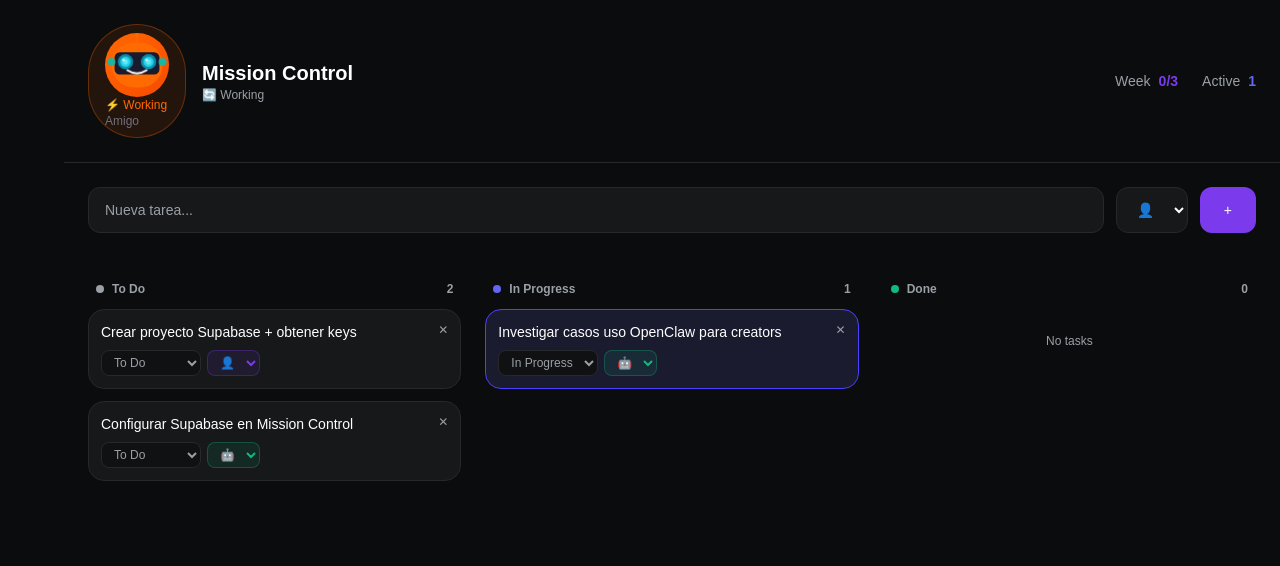
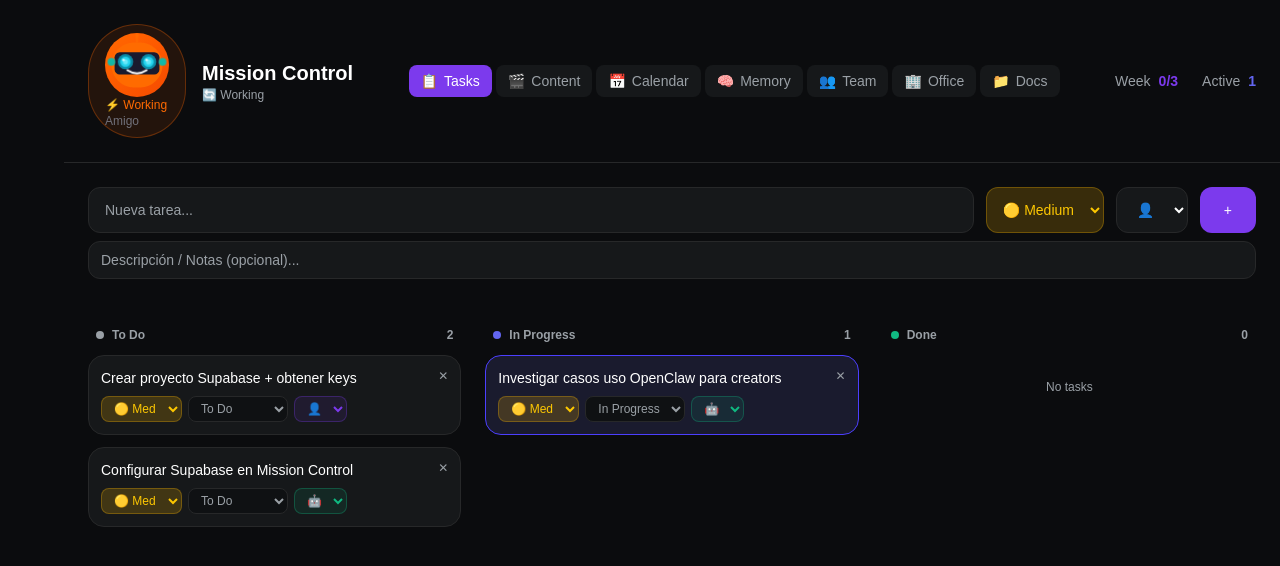
Before and after one commit to Carlos-Dominguez-faber/amigo-mission-control, a Next.js app: page / in a window 1280 px wide. Shown: the top 566 px of the page. Built offline with nearby package versions, Linux system fonts and the light colour scheme.

Commit message:
Add desktop tabs navigation, task priority and notes

```diff
--- a/src/app/page.tsx
+++ b/src/app/page.tsx
@@ -13,6 +13,9 @@ interface Task {
   description?: string;
   status: TaskStatus;
   assignee: Assignee;
+  priority?: "low" | "medium" | "high";
+  notes?: string;
+  linkedDocs?: string[];
   createdAt: number;
   updatedAt: number;
 }
@@ -62,6 +65,8 @@ function detectAvatarState(tasks: Task[]): AvatarState {
 export default function TaskBoard() {
   const [tasks, setTasks] = useState<Task[]>([]);
   const [newTaskTitle, setNewTaskTitle] = useState("");
+  const [newTaskDescription, setNewTaskDescription] = useState("");
+  const [newTaskPriority, setNewTaskPriority] = useState<"low" | "medium" | "high">("medium");
   const [newTaskAssignee, setNewTaskAssignee] = useState<Assignee>("carlos");
   const [avatarState, setAvatarState] = useState<AvatarState>("resting");
   const [isLoaded, setIsLoaded] = useState(false);
@@ -160,6 +165,8 @@ export default function TaskBoard() {
     const task: Task = {
       id: `task-${now}`,
       title: newTaskTitle,
+      description: newTaskDescription,
+      priority: newTaskPriority,
       status: "todo",
       assignee: newTaskAssignee,
       createdAt: now,
@@ -168,6 +175,8 @@ export default function TaskBoard() {
 
     setTasks((prev) => [...prev, task]);
     setNewTaskTitle("");
+    setNewTaskDescription("");
+    setNewTaskPriority("medium");
   };
 
   const handleStatusChange = (taskId: string, status: TaskStatus) => {
@@ -351,6 +360,32 @@ export default function TaskBoard() {
             </div>
           </div>
 
+          {/* Desktop Navigation Tabs */}
+          <div className="hidden md:flex gap-1">
+            {[
+              { key: "tasks", icon: "📋", label: "Tasks" },
+              { key: "content", icon: "🎬", label: "Content" },
+              { key: "calendar", icon: "📅", label: "Calendar" },
+              { key: "memory", icon: "🧠", label: "Memory" },
+              { key: "team", icon: "👥", label: "Team" },
+              { key: "office", icon: "🏢", label: "Office" },
+              { key: "docs", icon: "📁", label: "Docs" },
+            ].map(tab => (
+              <button
+                key={tab.key}
+                onClick={() => setView(tab.key as typeof view)}
+                className={`px-3 py-1.5 rounded-lg text-sm flex items-center gap-1.5 transition-colors ${
+                  view === tab.key
+                    ? "bg-[#7c3aed] text-white"
+                    : "bg-[#16181a] text-[#9aa0a6] hover:bg-[#272829]"
+                }`}
+              >
+                <span>{tab.icon}</span>
+                <span>{tab.label}</span>
+              </button>
+            ))}
+          </div>
+
           {/* Stats */}
           <div className="flex gap-4 md:gap-6 text-xs md:text-sm">
             <div>
@@ -375,6 +410,7 @@ export default function TaskBoard() {
               onSubmit={handleCreateTask}
               className="p-4 md:p-6 pb-0"
             >
+              <div className="flex flex-col gap-2">
                 <div className="flex flex-col sm:flex-row gap-2 sm:gap-3">
                   <input
                     type="text"
@@ -384,6 +420,21 @@ export default function TaskBoard() {
                     className="flex-1 px-3 md:px-4 py-2 md:py-3 bg-[#16181a] border border-[#272829] rounded-xl focus:ring-2 focus:ring-[#7c3aed] focus:border-transparent text-white placeholder-[#9aa0a6] text-sm"
                   />
                   <select
+                    value={newTaskPriority}
+                    onChange={(e) => setNewTaskPriority(e.target.value as "low" | "medium" | "high")}
+                    className={`px-3 py-2 rounded-xl text-sm ${
+                      newTaskPriority === "high"
+                        ? "bg-red-500/20 text-red-400 border border-red-500/30"
+                        : newTaskPriority === "low"
+                        ? "bg-zinc-500/20 text-zinc-400 border border-zinc-500/30"
+                        : "bg-yellow-500/20 text-yellow-400 border border-yellow-500/30"
+                    }`}
+                  >
+                    <option value="low">🟢 Low</option>
+                    <option value="medium">🟡 Medium</option>
+                    <option value="high">🔴 High</option>
+                  </select>
+                  <select
                     value={newTaskAssignee}
                     onChange={(e) => setNewTaskAssignee(e.target.value as Assignee)}
                     className="px-3 md:px-4 py-2 md:py-3 bg-[#16181a] border border-[#272829] rounded-xl focus:ring-2 focus:ring-[#7c3aed] text-white text-sm"
@@ -397,6 +448,14 @@ export default function TaskBoard() {
                   >
                     +
                   </button>
+                </div>
+                <input
+                  type="text"
+                  value={newTaskDescription}
+                  onChange={(e) => setNewTaskDescription(e.target.value)}
+                  placeholder="Descripción / Notas (opcional)..."
+                  className="w-full px-3 py-2 bg-[#16181a] border border-[#272829] rounded-xl text-sm text-white placeholder-[#9aa0a6]"
+                />
               </div>
             </form>
 
@@ -420,19 +479,70 @@ export default function TaskBoard() {
                       {tasksByStatus(status).map((task) => (
                         <div
                           key={task.id}
-                          className={`rounded-2xl border p-3 ${statusColors[status]} hover:border-[#7c3aed]/50 transition-colors`}
+                          className={`rounded-2xl border p-3 ${statusColors[status]} hover:border-[#7c3aed]/50 transition-colors cursor-pointer`}
+                          onClick={() => {
+                            // Toggle notes view - for now just show alert
+                            if (task.notes) {
+                              alert(`📝 Notas:\n${task.notes}`);
+                            }
+                          }}
                         >
                           <div className="flex justify-between items-start mb-2">
+                            <div className="flex items-start gap-2">
+                              {/* Priority Indicator */}
+                              {task.priority === "high" && (
+                                <span className="text-red-400 text-xs">🔴</span>
+                              )}
+                              {task.priority === "medium" && (
+                                <span className="text-yellow-400 text-xs">🟡</span>
+                              )}
                               <p className="font-medium text-sm pr-2 line-clamp-2">{task.title}</p>
-                            <button
-                              onClick={() => handleDelete(task.id)}
+                            </div>
+                            <button
+                              onClick={(e) => {
+                                e.stopPropagation();
+                                handleDelete(task.id);
+                              }}
                               className="text-[#9aa0a6] hover:text-red-500 transition-colors text-xs flex-shrink-0"
                             >
                               ✕
                             </button>
                           </div>
 
+                          {/* Description/Notes preview */}
+                          {task.description && (
+                            <p className="text-xs text-[#9aa0a6] mb-2 line-clamp-1">{task.description}</p>
+                          )}
+
+                          {/* Notes indicator */}
+                          {task.notes && (
+                            <p className="text-xs text-[#7c3aed] mb-2">📝 {task.notes.substring(0, 30)}...</p>
+                          )}
+
                           <div className="flex flex-wrap gap-1.5">
+                            {/* Priority Select */}
+                            <select
+                              value={task.priority || "medium"}
+                              onClick={(e) => e.stopPropagation()}
+                              onChange={(e) => {
+                                const newPriority = e.target.value as "low" | "medium" | "high";
+                                setTasks(tasks.map(t =>
+                                  t.id === task.id ? { ...t, priority: newPriority, updatedAt: Date.now() } : t
+                                ));
+                              }}
+                              className={`text-xs px-2 py-1 rounded-lg ${
+                                task.priority === "high"
+                                  ? "bg-red-500/20 text-red-400 border border-red-500/30"
+                                  : task.priority === "low"
+                                  ? "bg-zinc-500/20 text-zinc-400 border border-zinc-500/30"
+                                  : "bg-yellow-500/20 text-yellow-400 border border-yellow-500/30"
+                              }`}
+                            >
+                              <option value="low">🟢 Low</option>
+                              <option value="medium">🟡 Med</option>
+                              <option value="high">🔴 High</option>
+                            </select>
+
                             <select
                               value={task.status}
                               onChange={(e) =>
```
Lines whose indentation alone changed are shown as unchanged.
